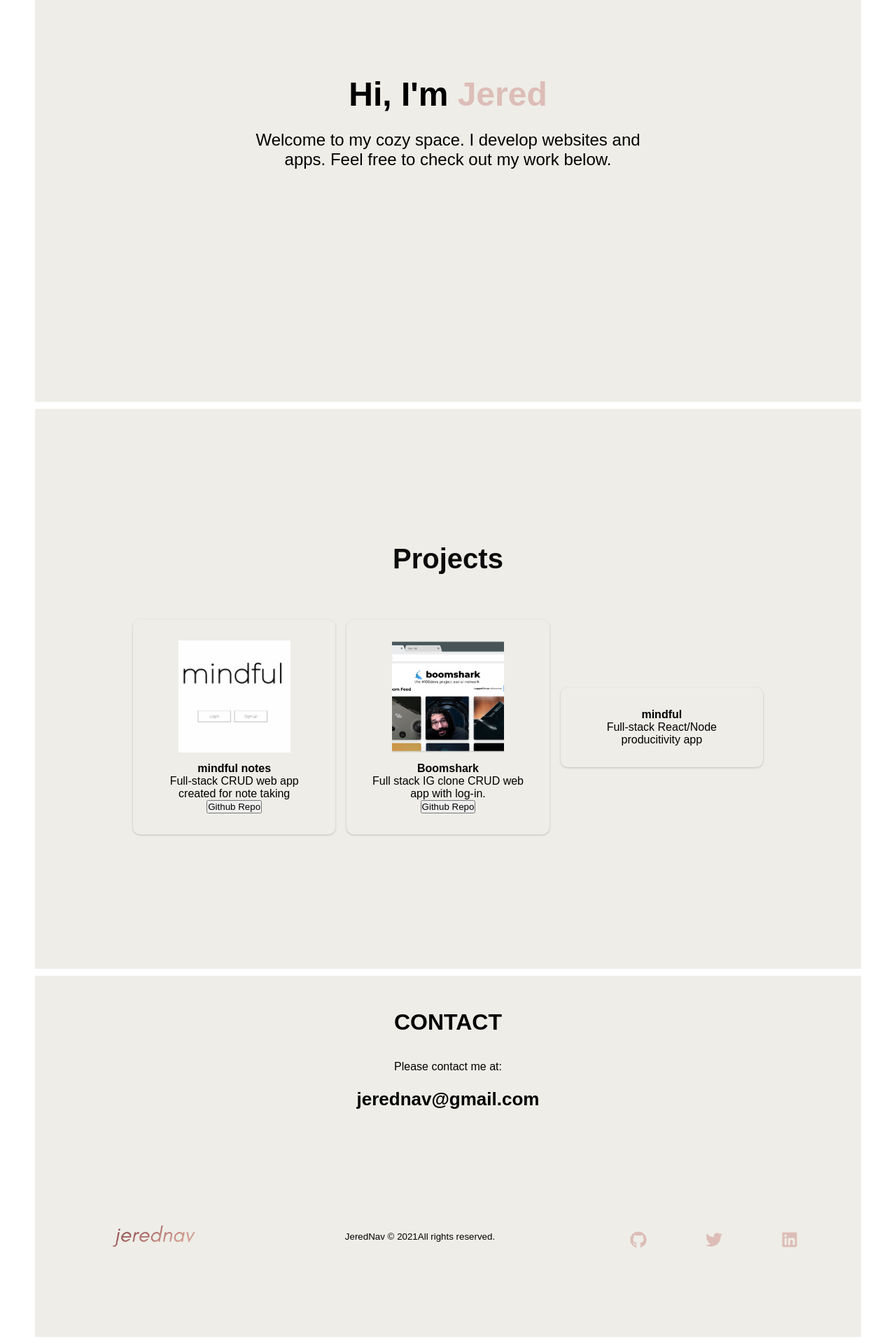
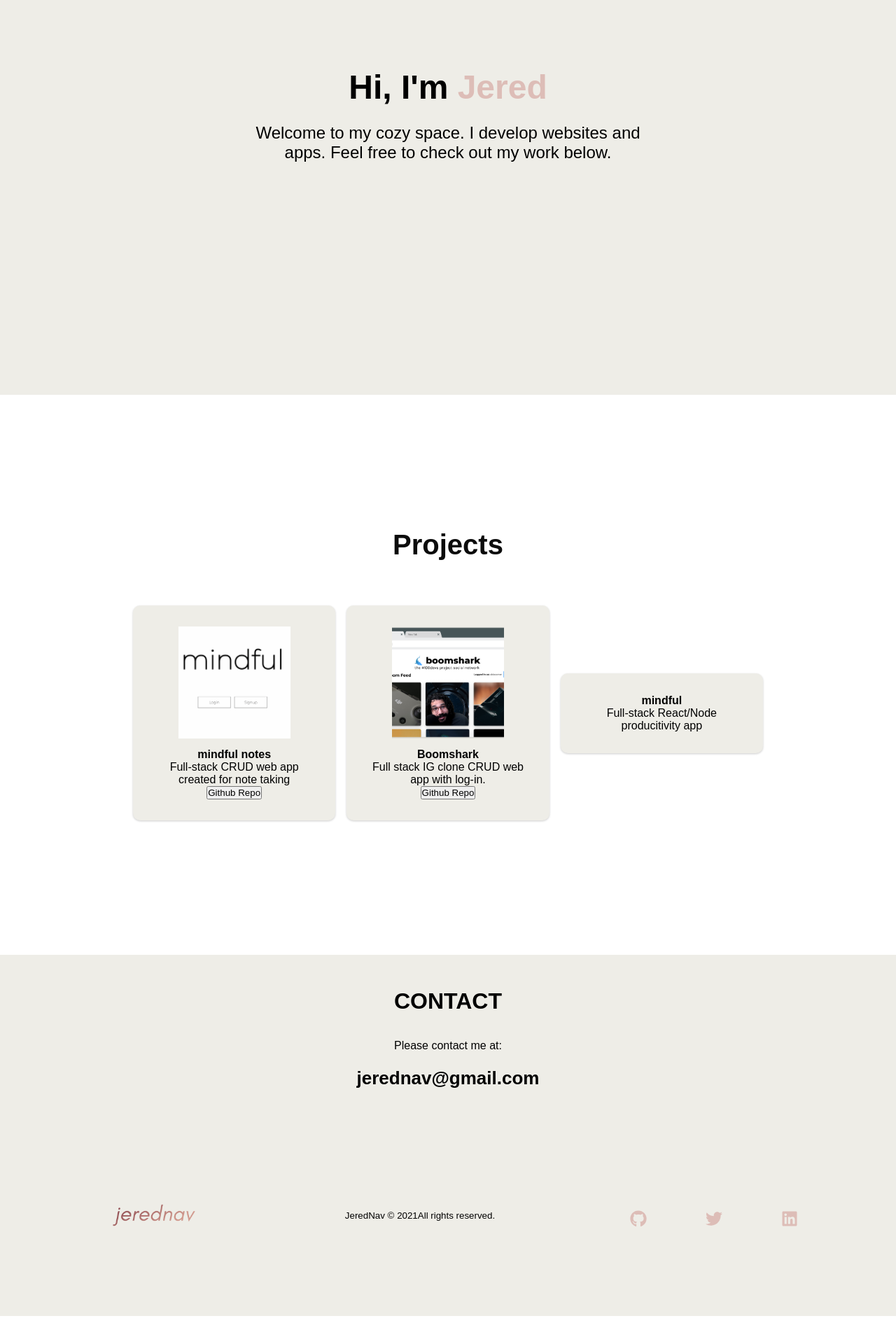
Before and after one commit to jerednav/portfolio, a React (Create React App) app: page / in a window 1280 px wide. Shown: the part 316-2236 px from the top of the page at 70% size. After the commit the page ends 2196 px from the top, so only its background shows below. Built offline with nearby package versions, Linux system fonts and the light colour scheme.

Commit message:
change margin in all elements

```diff
--- a/src/components/Footer/FooterElements.js
+++ b/src/components/Footer/FooterElements.js
@@ -3,10 +3,6 @@ import { Link } from 'react-router-dom';
 
 export const FooterContainer = styled.div`
   background-color: #EEEDE7;
-  margin-top: 10px;
-    margin-bottom: 10px;
-    margin-left: 50px;
-    margin-right: 50px;
 
 `;
 
--- a/src/components/HeroSection/HeroSectionElements.js
+++ b/src/components/HeroSection/HeroSectionElements.js
@@ -7,10 +7,6 @@ export const HeroContainer = styled.div`
     align-items: center;
     padding: 0 30px;
     height: 800px;
-    margin-top: 10px;
-    margin-bottom: 10px;
-    margin-left: 50px;
-    margin-right: 50px;
     position: relative;
     z-index: 1;
 
--- a/src/components/Projects/ProjectsElements.js
+++ b/src/components/Projects/ProjectsElements.js
@@ -6,11 +6,7 @@ export const ProjectsContainer = styled.div`
     flex-direction: column;
     justify-content: center;
     align-items: center;
-    background: #EEEDE7;
-    margin-top: 10px;
-    margin-bottom: 10px;
-    margin-left: 50px;
-    margin-right: 50px;
+    background: #fff;
 
     @media screen and (max-width: 768px) {
         height: 1100px;
```
